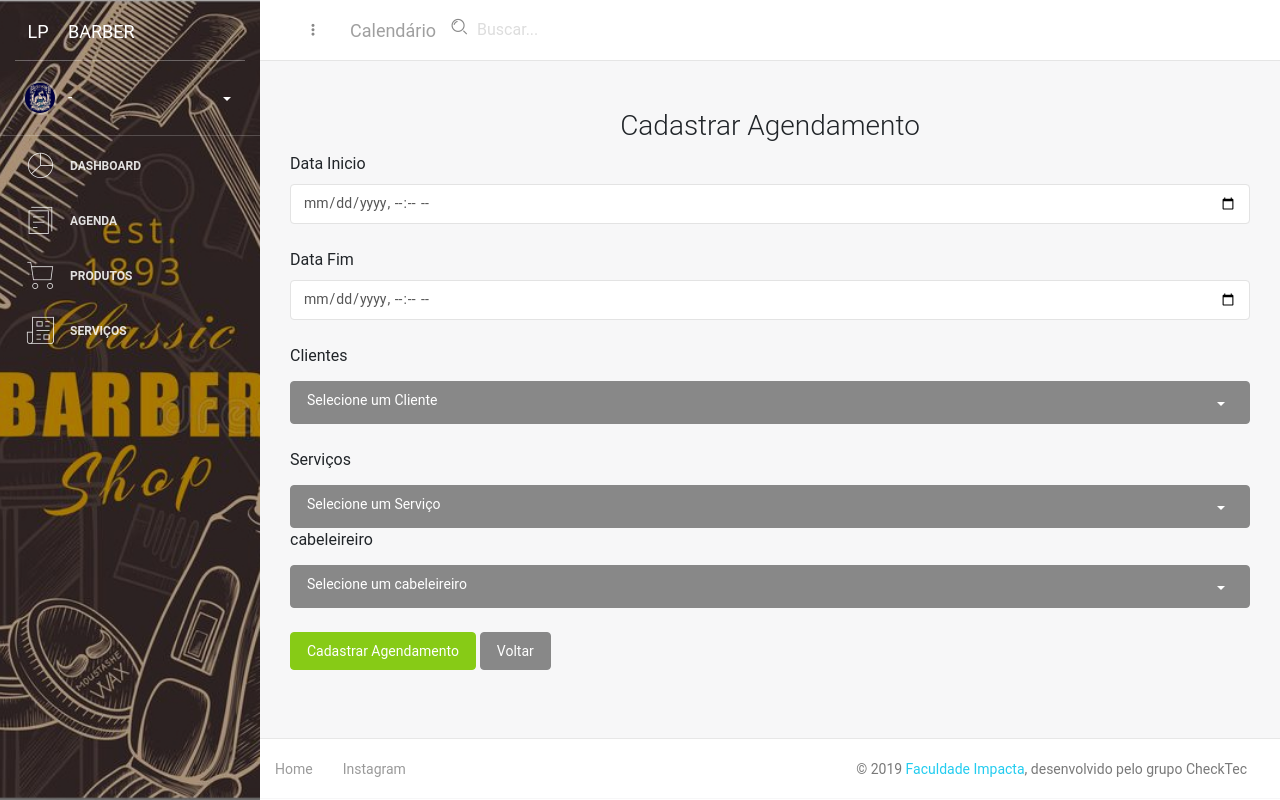
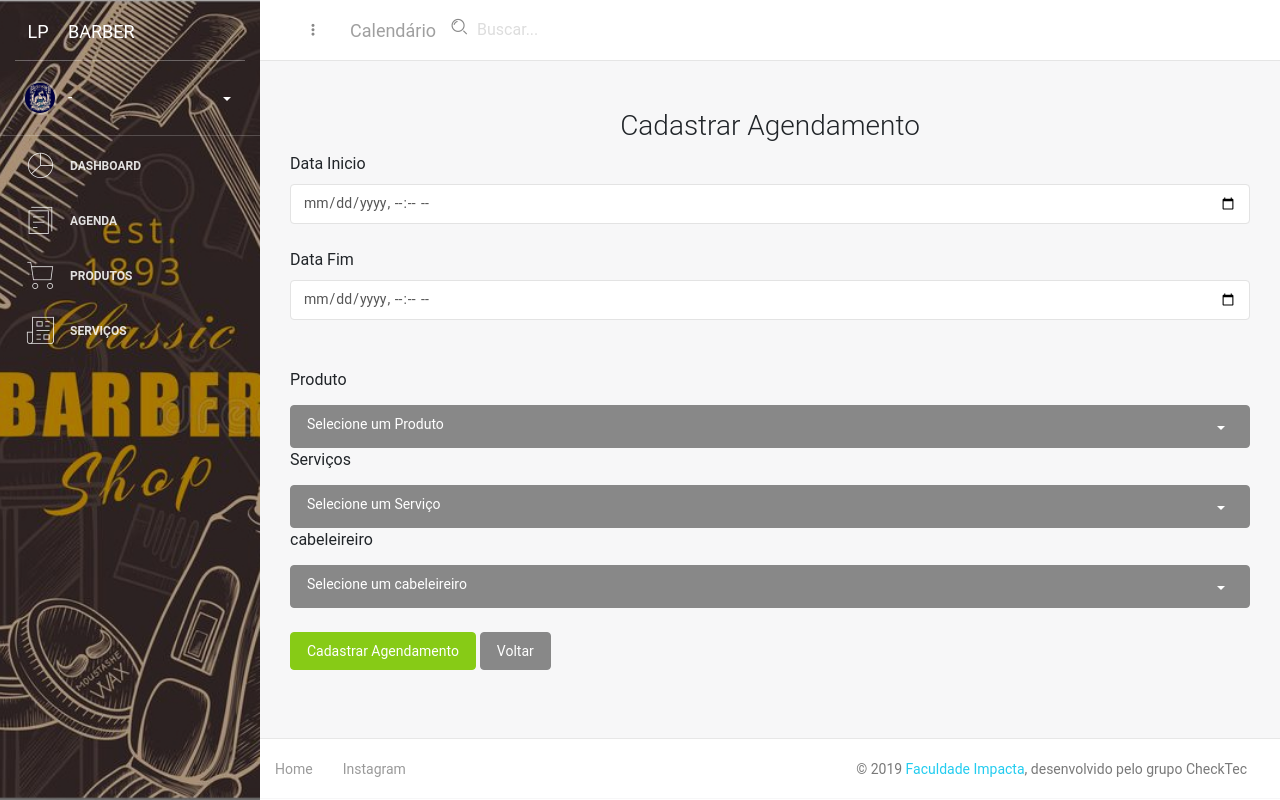
Before and after one commit to AlfaPhD/django_schedule, a Django app: page /agenda/create in a window 1280 px wide. Run offline with Django 3.2, Linux system fonts and the light colour scheme; a user stored in the database is signed in; data comes from the database, SQL or seed files in the repository; both versions use the stored data as it was after the commit; some libraries are stand-ins or nearby versions.

Commit message:
melhorias no agendamento

```diff
--- a/website/models.py
+++ b/website/models.py
@@ -47,6 +47,7 @@ class produto(models.Model):
     especificacao = models.CharField("especificacao", max_length=400)
 
 
+
 class estoque(models.Model):
     quantidade = models.IntegerField("quantidade")
     data_saida = models.DateField("data_saida")
@@ -63,6 +64,10 @@ class agendamento(models.Model):
 		 related_name='clientes',
         on_delete=models.CASCADE
     )
+    produtos = models.ManyToManyField(
+        produto,
+        related_name='produtos'
+    )
     cabeleireiros = models.ForeignKey(
         cabeleireiro,
 		related_name='cabeleireiros',
--- a/website/templates/website/agenda/create.html
+++ b/website/templates/website/agenda/create.html
@@ -5,17 +5,18 @@
         <h3 align="center"> Cadastrar Agendamento</h3>
         <div class="form-group">
             <label>Data Inicio </label>
-    <input type="datetime-local" name="data_inicio"  placeholder="data" class="form-control" required />
+            <input type="datetime-local" name="data_inicio" placeholder="data" class="form-control" required />
             </br>
             <label>Data Fim </label>
             <input type="datetime-local" name="data_fim" placeholder="data" class="form-control" required/></br>
-     <label>Clientes </label>
-    <select name="cliente" class="selectpicker" data-menu-style="dropdown-blue" data-style="btn-default btn-block" data-title="Selecione um Cliente">
-        {% for cliente in clientes %}
-        <option value="{{ cliente.id }}">{{ cliente.nome }}</option>
+            </br>
+            <label>Produto </label>
+            <select name="produto" class="selectpicker" data-menu-style="dropdown-blue" data-style="btn-default btn-block" data-title="Selecione um Produto">
+                {% for produto in produtos %}
+                    <option value="{{ produto.id }}">{{ produto.nome }}</option>
                 {% endfor %}
             </select>
-    </br>
+
             </br>
             <label>Serviços </label>
             <select name="servico" class="selectpicker" data-menu-style="dropdown-blue" data-style="btn-default btn-block" data-title="Selecione um Serviço">
@@ -37,6 +38,4 @@
             <a class="btn btn-default" href="../agenda">Voltar</a>
         </div>
     </form>
-
-
 {% endblock %}
--- a/website/views.py
+++ b/website/views.py
@@ -249,14 +249,17 @@ def indexAgendamento(request):
 
 @login_required
 def createAgendamento(request):
+
     agendamentos = agendamento()
     if request.method == 'POST':
         servicos = servico.objects.get(id=int(request.POST['servico']))
         clientes = cliente.objects.get(id=int(request.POST['cliente']))
+        produtos = produto.objects.get(id=int(request.POST['produto']))
         cabeleireiros = cabeleireiro.objects.get(id=int(request.POST['cabeleireiro']))
         agendamentos.data_inicio= request.POST['data_inicio']
         agendamentos.data_fim = request.POST['data_fim']
         agendamentos.clientes =  clientes
+        agendamentos.produtos =  produtos
         agendamentos.cabeleireiros = cabeleireiros
         agendamentos.servicos = servicos
         agendamentos.save()
@@ -265,8 +268,8 @@ def createAgendamento(request):
         clientes = cliente.objects.all()
         servicos = servico.objects.all()
         cabeleireiros = cabeleireiro.objects.all()
-
-        context = {'clientes' : clientes,'servicos' : servicos,'cabeleireiros' : cabeleireiros}
+        produtos = produto.objects.all()
+        context = {'clientes' : clientes,'servicos' : servicos,'cabeleireiros' : cabeleireiros,'produtos' : produtos}
         return render(request, 'website/agenda/create.html',context)
 
 
@@ -275,9 +278,10 @@ def editAgendamento(request, id):
     agendamentos = agendamento.objects.get(id=id)
     clientes = cliente.objects.all()
     servicos = servico.objects.all()
+    produtos = produto.objects.all()
     cabeleireiros = cabeleireiro.objects.all()
     agendamentos.data_inicio = agendamentos.data_inicio
-    context = {'agendamentos': agendamentos, 'clientes' : clientes,'servicos' : servicos,'cabeleireiros' : cabeleireiros}
+    context = {'agendamentos': agendamentos, 'clientes' : clientes,'servicos' : servicos,'cabeleireiros' : cabeleireiros, 'produtos' : produtos}
     return render(request, 'website/agenda/edit.html', context)
 
 
```
Also changed, not shown: website/templates/website/calendar.html (+11 -3 lines), _db_.sqlite3. Lines whose indentation alone changed are shown as unchanged.
